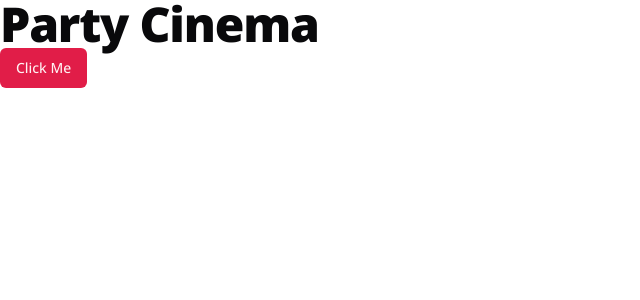
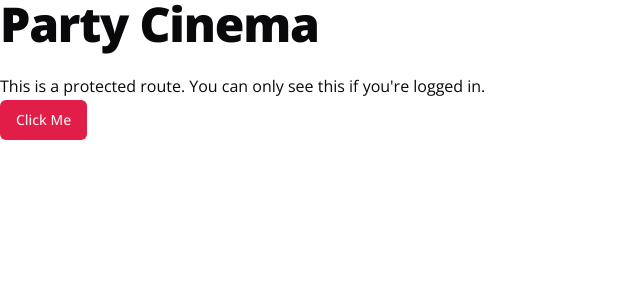
Before and after one commit to jaem1n207/party-cinema, a Next.js app: page / in a window 1280 px wide. Shown: the top 300 px of the page, without its empty margins (0-640 px from the left). Built offline with nearby package versions, Linux system fonts and the light colour scheme.

Commit message:
PATCH: 린트 규칙 설정 (#1)
* :wrench: Update gitignore

* :lipstick: 기본 스타일 지정

* :heavy_plus_sign: Add lint plugin

* :wrench: Update eslint json

* :sparkles: Add routes

* :rotating_light: Fix linter warnings

```diff
--- /dev/null
+++ b/app/(auth)/(routes)/login/page.tsx
@@ -0,0 +1,7 @@
+import React from 'react';
+
+const LoginPage = () => {
+  return <div>LoginPage</div>;
+};
+
+export default LoginPage;
--- /dev/null
+++ b/app/(auth)/(routes)/register/page.tsx
@@ -0,0 +1,7 @@
+import React from 'react';
+
+const RegisterPage = () => {
+  return <div>RegisterPage</div>;
+};
+
+export default RegisterPage;
--- /dev/null
+++ b/app/(auth)/layout.tsx
@@ -0,0 +1,5 @@
+const AuthLayout = ({ children }: { children: React.ReactNode }) => {
+  return <div className="h-full flex items-center justify-center">{children}</div>;
+};
+
+export default AuthLayout;
--- a/app/page.tsx
+++ b/app/(main)/(routes)/page.tsx
@@ -1,5 +1,6 @@
+import React from 'react';
+
 import { Button } from '@/components/ui/button';
-import Image from 'next/image';
 
 export default function Home() {
   return (
@@ -7,6 +8,9 @@ export default function Home() {
       <h1 className="scroll-m-20 text-4xl font-extrabold tracking-tight lg:text-5xl">
         Party Cinema
       </h1>
+      <p className="leading-7 [&:not(:first-child)]:mt-6">
+        This is a protected route. You can only see this if you&apos;re logged in.
+      </p>
       <Button>Click Me</Button>
     </main>
   );
--- /dev/null
+++ b/app/(main)/layout.tsx
@@ -0,0 +1,11 @@
+import React from 'react';
+
+const MainLayout = ({ children }: { children: React.ReactNode }) => {
+  return (
+    <div className="h-full">
+      <main>{children}</main>
+    </div>
+  );
+};
+
+export default MainLayout;
--- a/app/globals.css
+++ b/app/globals.css
@@ -1,6 +1,12 @@
 @tailwind base;
 @tailwind components;
 @tailwind utilities;
+
+html,
+body,
+:root {
+  height: 100%;
+}
 
 @layer base {
   :root {
--- a/app/layout.tsx
+++ b/app/layout.tsx
@@ -1,5 +1,6 @@
 import './globals.css';
 import type { Metadata } from 'next';
+
 import { Open_Sans } from 'next/font/google';
 
 const openSans = Open_Sans({ subsets: ['latin'] });
@@ -11,7 +12,7 @@ export const metadata: Metadata = {
 
 export default function RootLayout({ children }: { children: React.ReactNode }) {
   return (
-    <html lang="en">
+    <html lang="en" suppressHydrationWarning>
       <body className={openSans.className}>{children}</body>
     </html>
   );
--- a/components/ui/button.tsx
+++ b/components/ui/button.tsx
@@ -1,6 +1,6 @@
-import * as React from 'react';
 import { Slot } from '@radix-ui/react-slot';
 import { cva, type VariantProps } from 'class-variance-authority';
+import * as React from 'react';
 
 import { cn } from '@/lib/utils';
 
--- a/package.json
+++ b/package.json
@@ -42,6 +42,8 @@
   },
   "devDependencies": {
     "eslint-config-prettier": "^9.0.0",
+    "eslint-plugin-import": "^2.28.1",
+    "eslint-plugin-unused-imports": "^3.0.0",
     "husky": "^8.0.3",
     "lint-staged": "^14.0.1",
     "prettier": "3.0.2"
```
Also changed, not shown: .eslintrc.json, 2 other files (tests, documents, lock files or other folders).
